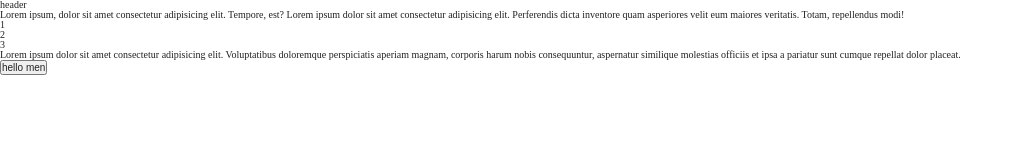
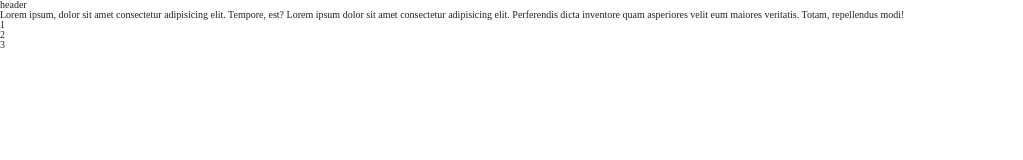
Before and after one commit to oRLex/project_forkio, a website: page dist/index.html in a window 1280 px wide. Shown: the whole page, without its empty margins (0-1023 px from the left). Drawn offline with Linux system fonts and the light colour scheme.

Commit message:
dev merged w

```diff
--- a/dist/index.html
+++ b/dist/index.html
@@ -19,9 +19,6 @@
   <li>2</li>
   <li>3</li>
 </ul>
-
-<div>Lorem ipsum dolor sit amet consectetur adipisicing elit. Voluptatibus doloremque perspiciatis aperiam magnam, corporis harum nobis consequuntur, aspernatur similique molestias officiis et ipsa a pariatur sunt cumque repellat dolor placeat.</div>
-<button>hello men</button>
   </main>
 
   <script src="./js/scripts.min.js"></script>
```
